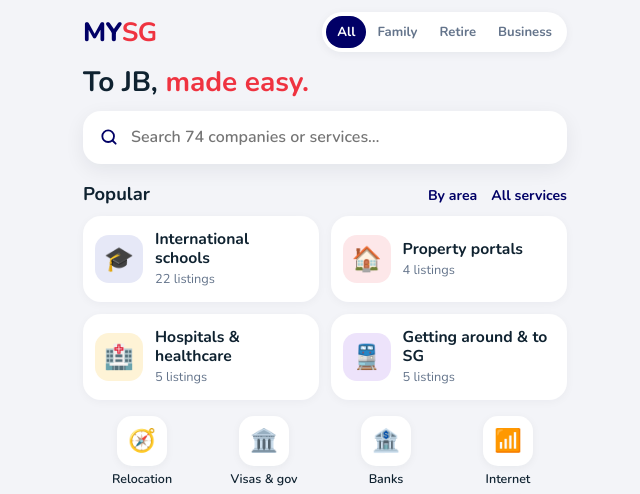
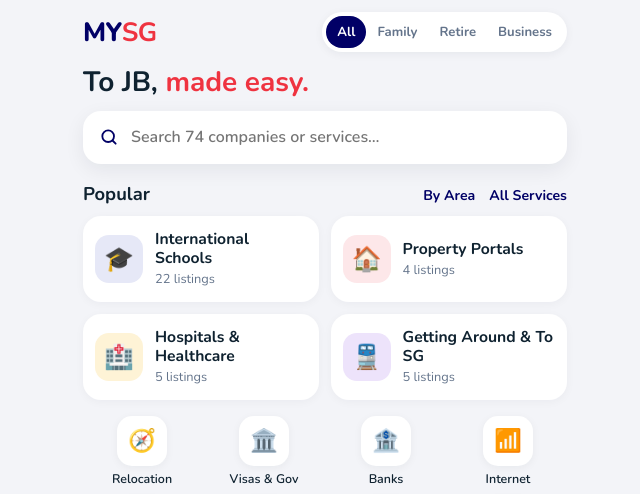
Before and after one commit to dzulcelavi/mysg, a plain HTML site: page index.html in a window 1280 px wide. Shown: the top 494 px of the page, 315-955 px from the left. Drawn offline with nearby package versions, Linux system fonts and the light colour scheme.

Commit message:
Use Title Case for category names and labels
Co-Authored-By: Claude Opus 5.5 <noreply@anthropic.com>
Claude-Session: https://claude.ai/code/session_01KpWb5mnzLL8a2SWb7PjTx4

```diff
--- a/directory.js
+++ b/directory.js
@@ -2,10 +2,10 @@
    [name, short description, area, website (or "" if none)]
    Every listing also gets a "Map" button that searches Google Maps for it. */
 window.MYSG_DIR = [
- {id:'relocation', short:'Relocation', icon:'🧭', name:'Relocation help', items:[
+ {id:'relocation', short:'Relocation', icon:'🧭', name:'Relocation Help', items:[
   ['Move to Malaysia','Relocation advice, webinars, house and school tours, and concierge for families and businesses moving from Singapore to Johor.','Johor Bahru','https://movetomalaysia.com/'],
  ]},
- {id:'gov', short:'Visas & gov', icon:'🏛️', name:'Visas & government', items:[
+ {id:'gov', short:'Visas & Gov', icon:'🏛️', name:'Visas & Gov', items:[
   ['Immigration Department of Malaysia','Visas, passes and immigration services.','Nationwide','https://www.imi.gov.my'],
   ['MM2H (Malaysia My Second Home)','Official long-stay visa programme.','Nationwide','https://www.mm2h.gov.my'],
   ['Iskandar Regional Development Authority (IRDA)','Agency for the Iskandar Malaysia region and Johor investment.','Iskandar Puteri','https://www.irda.com.my'],
@@ -13,13 +13,13 @@ window.MYSG_DIR = [
   ['LHDN (Inland Revenue Board)','Income tax registration and filing.','Nationwide','https://www.hasil.gov.my'],
   ['JPJ (Road Transport Department)','Driving licences, road tax and vehicle registration.','Nationwide','https://www.jpj.gov.my'],
  ]},
- {id:'property', short:'Property', icon:'🏠', name:'Property portals', items:[
+ {id:'property', short:'Property', icon:'🏠', name:'Property Portals', items:[
   ['PropertyGuru Malaysia','Homes for rent and sale.','Nationwide','https://www.propertyguru.com.my'],
   ['iProperty','Homes for rent and sale.','Nationwide','https://www.iproperty.com.my'],
   ['EdgeProp Malaysia','Property listings and market news.','Nationwide','https://www.edgeprop.my'],
   ['Mudah.my','Classifieds, including rentals and second-hand items.','Nationwide','https://www.mudah.my'],
  ]},
- {id:'schools', short:'Schools', icon:'🎓', name:'International schools', items:[
+ {id:'schools', short:'Schools', icon:'🎓', name:'International Schools', items:[
   ['Marlborough College Malaysia','British and IB, boarding.','Iskandar Puteri',''],
   ['Raffles American School','American and IB.','Iskandar Puteri',''],
   ['Forest City International School','American curriculum.','Iskandar Puteri',''],
@@ -43,14 +43,14 @@ window.MYSG_DIR = [
   ['New Bridge International School','British.','Johor Bahru',''],
   ['LUCA International School','British.','Johor Bahru',''],
  ]},
- {id:'health', short:'Hospitals', icon:'🏥', name:'Hospitals & healthcare', items:[
+ {id:'health', short:'Hospitals', icon:'🏥', name:'Hospitals & Healthcare', items:[
   ['Gleneagles Hospital Medini Johor','Private tertiary hospital.','Iskandar Puteri','https://gleneagles.com.my/medini-johor'],
   ['KPJ Johor Specialist Hospital','Private specialist hospital.','Johor Bahru',''],
   ['Regency Specialist Hospital','Private specialist hospital.','Masai',''],
   ['Columbia Asia Hospital Tebrau','Private hospital.','Tebrau',''],
   ['Hospital Sultanah Aminah','Main public hospital in Johor Bahru.','Johor Bahru',''],
  ]},
- {id:'money', short:'Banks', icon:'🏦', name:'Banks & money', items:[
+ {id:'money', short:'Banks', icon:'🏦', name:'Banks & Money', items:[
   ['Maybank','Malaysia\'s largest bank.','Nationwide','https://www.maybank2u.com.my'],
   ['CIMB','Bank with Malaysia and Singapore presence.','Nationwide','https://www.cimb.com.my'],
   ['Public Bank','Retail bank.','Nationwide','https://www.pbebank.com'],
@@ -60,7 +60,7 @@ window.MYSG_DIR = [
   ['Wise','Multi-currency account and SGD/MYR transfers.','Online','https://wise.com'],
   ['Touch \'n Go eWallet','E-wallet for tolls, parking and payments.','Nationwide','https://www.touchngo.com.my'],
  ]},
- {id:'telco', short:'Internet', icon:'📶', name:'Mobile & internet', items:[
+ {id:'telco', short:'Internet', icon:'📶', name:'Mobile & Internet', items:[
   ['Maxis','Mobile and home fibre.','Nationwide','https://www.maxis.com.my'],
   ['CelcomDigi','Mobile and home fibre.','Nationwide','https://www.celcomdigi.com'],
   ['U Mobile','Mobile plans.','Nationwide','https://www.u.com.my'],
@@ -72,14 +72,14 @@ window.MYSG_DIR = [
   ['Ranhill SAJ','Water supply in Johor.','Johor','https://www.ranhillsaj.com.my'],
   ['Gas Malaysia','Piped gas.','Nationwide','https://www.gasmalaysia.com'],
  ]},
- {id:'transport', short:'Transport', icon:'🚆', name:'Getting around & to SG', items:[
+ {id:'transport', short:'Transport', icon:'🚆', name:'Getting Around & To SG', items:[
   ['RTS Link','Rail link between Bukit Chagar (JB) and Woodlands North (SG).','Johor Bahru','https://www.smrt.com.sg/who-we-are/our-group/rts-operations/rts-link/'],
   ['KTMB Shuttle Tebrau','Train between JB Sentral and Woodlands.','Johor Bahru','https://www.ktmb.com.my'],
   ['Causeway Link','Buses in JB and across the Causeway.','Johor Bahru','https://www.causewaylink.com.my'],
   ['Grab','Ride-hailing and food delivery.','Nationwide','https://www.grab.com/my/'],
   ['VEP (Vehicle Entry Permit)','Permit for Singapore-registered cars entering Malaysia.','Johor','https://www.jpj.gov.my'],
  ]},
- {id:'shopping', short:'Groceries', icon:'🛒', name:'Groceries & daily life', items:[
+ {id:'shopping', short:'Groceries', icon:'🛒', name:'Groceries & Daily Life', items:[
   ['AEON','Malls and supermarkets.','Johor Bahru','https://www.aeonretail.com.my'],
   ['Lotus\'s','Hypermarkets.','Johor Bahru','https://www.lotuss.com.my'],
   ['Jaya Grocer','Supermarket with imported goods.','Johor Bahru','https://www.jayagrocer.com'],
@@ -87,7 +87,7 @@ window.MYSG_DIR = [
   ['Mid Valley Southkey','Shopping mall.','Johor Bahru',''],
   ['Johor Bahru City Square','Shopping mall next to the CIQ.','Johor Bahru',''],
  ]},
- {id:'movers', short:'Movers', icon:'🚚', name:'Movers & relocation logistics', items:[
+ {id:'movers', short:'Movers', icon:'🚚', name:'Movers & Logistics', items:[
   ['Allied Pickfords Malaysia','Household moving and packing, including Johor Bahru and Singapore moves.','Johor Bahru','https://www.allied.com/my/domestic-moving/johor-bahru-moving-services'],
   ['TheLorry','Lorry booking and movers, including Singapore to Johor Bahru cross-border moves.','Nationwide','https://thelorry.com/my/'],
   ['Asian Tigers','International moving and relocation services in Asia.','Nationwide','https://www.asiantigersgroup.com/'],
--- a/index.html
+++ b/index.html
@@ -137,7 +137,7 @@ P.home=function(){
   var rest=D.filter(function(c){return AUD[aud].indexOf(c.id)<0;}).slice(0,7);
   return '<h1 class="hl">To JB, <span>made easy.</span></h1>'
   +'<label class="search"><svg width="20" height="20" viewBox="0 0 24 24" fill="none" stroke="currentColor" stroke-width="2.2" stroke-linecap="round"><circle cx="11" cy="11" r="7"/><path d="M20 20l-3.5-3.5"/></svg><input id="q" type="search" placeholder="Search '+ALL.length+' companies or services…" autocomplete="off"><div class="sres" id="sres" hidden></div></label>'
-  +'<div class="shd"><h2>Popular</h2><div><a href="#areas">By area</a><a href="#all">All services</a></div></div>'
+  +'<div class="shd"><h2>Popular</h2><div><a href="#areas">By Area</a><a href="#all">All Services</a></div></div>'
   +'<div class="big">'+big.map(function(c,k){return '<a class="bigt" href="#c-'+c.id+'"><span class="ic" style="background:'+BG[k]+'">'+c.icon+'</span><span><b>'+esc(c.name)+'</b><small>'+count(c)+'</small></span></a>';}).join('')+'</div>'
   +'<div class="icons">'+rest.map(function(c){return '<a href="#c-'+c.id+'"><span>'+c.icon+'</span>'+esc(c.short||c.name)+'</a>';}).join('')+'<a href="#all"><span>▦</span>More</a></div>'
   +'<div class="promos" id="promos">'
@@ -152,8 +152,8 @@ P.areas=function(){
   return '<div class="list">'+Object.keys(m).sort(function(a,b){return m[b]-m[a];}).map(function(a){return '<a class="row" href="#a-'+encodeURIComponent(a)+'"><span>📍</span>'+esc(a)+'<small>'+m[a]+'</small></a>';}).join('')+'</div><p class="note">Every listing also has a Map button that opens Google Maps.</p>';
 };
 P.saved=function(){ var s=ALL.filter(function(x){return isSaved(x.i[0]);}); return s.length?s.map(item).join(''):'<p class="empty">Nothing saved yet. Tap 🤍 on any listing to keep it here.</p>'; };
-P.more=function(){ return '<a class="promo" style="margin:4px 0 14px" href="'+MTM+'" target="_blank" rel="noopener"><span class="tag">↗</span><div class="k">Relocation support</div><h3>Visit movetomalaysia.com</h3></a><div class="list"><a class="row" href="#all"><span>▦</span>All services<small>'+D.length+'</small></a><a class="row" href="#areas"><span>📍</span>Browse by area</a><a class="row" href="#saved"><span>❤️</span>Saved</a></div><p class="note">MYSG lists real companies and services to help you move to and settle in Johor. Listings are for information only and are not endorsements. Details change, so check with each company directly.</p>'; };
-var TITLES={all:'All services',areas:'Browse by area',saved:'Saved',more:'More'};
+P.more=function(){ return '<a class="promo" style="margin:4px 0 14px" href="'+MTM+'" target="_blank" rel="noopener"><span class="tag">↗</span><div class="k">Relocation support</div><h3>Visit movetomalaysia.com</h3></a><div class="list"><a class="row" href="#all"><span>▦</span>All Services<small>'+D.length+'</small></a><a class="row" href="#areas"><span>📍</span>Browse by Area</a><a class="row" href="#saved"><span>❤️</span>Saved</a></div><p class="note">MYSG lists real companies and services to help you move to and settle in Johor. Listings are for information only and are not endorsements. Details change, so check with each company directly.</p>'; };
+var TITLES={all:'All Services',areas:'Browse by Area',saved:'Saved',more:'More'};
 function render(){
   var r=(location.hash||'#home').slice(1)||'home', html, title=null, s=$('#screen');
   if(r.indexOf('c-')===0&&C[r.slice(2)]){ var c=C[r.slice(2)]; title=c.icon+' '+c.name; html=c.items.map(function(i){return item({c:c,i:i});}).join(''); }
--- a/sw.js
+++ b/sw.js
@@ -1,5 +1,5 @@
 /* Offline support: network first (always fresh when online), cache as offline fallback */
-const CACHE = 'mysg-v12';
+const CACHE = 'mysg-v13';
 const FILES = ['./', 'index.html', 'directory.js', 'manifest.webmanifest', 'icons/icon-192.png', 'icons/icon-512.png', 'icons/apple-touch-icon.png'];
 self.addEventListener('install', e => { e.waitUntil(caches.open(CACHE).then(c => c.addAll(FILES.map(f => new Request(f, {cache: 'reload'}))))); self.skipWaiting(); });
 self.addEventListener('activate', e => { e.waitUntil(caches.keys().then(ks => Promise.all(ks.filter(k => k !== CACHE).map(k => caches.delete(k)))).then(() => self.clients.claim())); });
```
